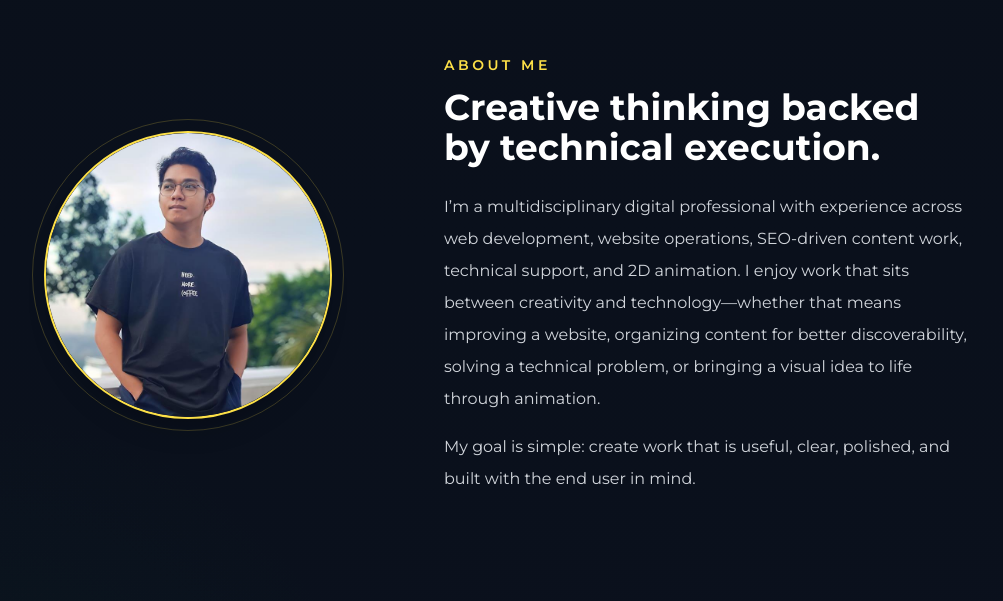
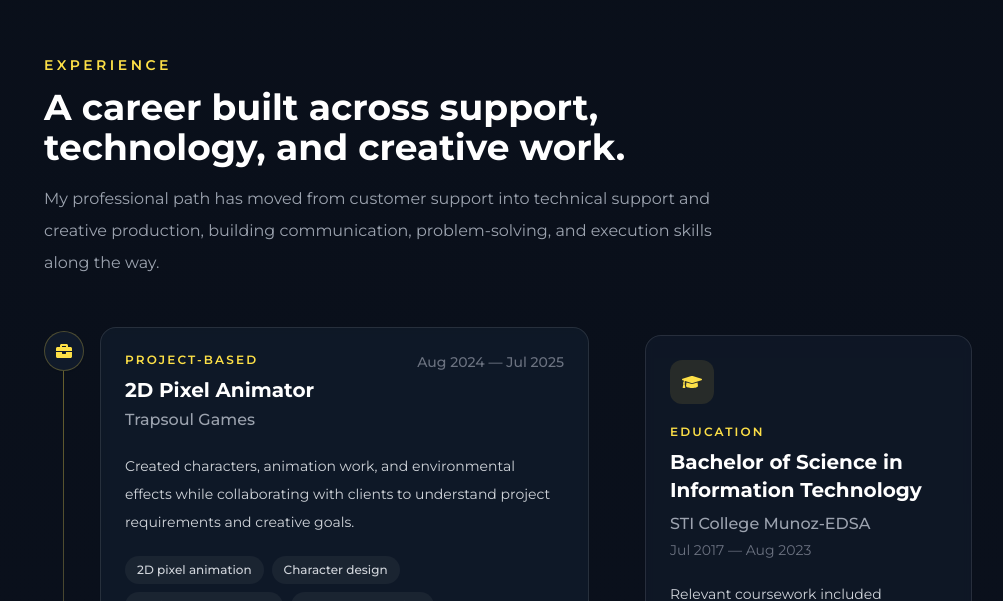
Before and after one commit to RaynGH/new-portfolio-main, a React (Create React App) app: page / in a window 1280 px wide. Shown: the part 1719-2320 px from the top of the page, without its empty margins (132-1135 px from the left). Built offline with nearby package versions, Linux system fonts and the light colour scheme.

Commit message:
Add Mark 1 experience section to homepage

```diff
--- a/src/Pages/Homepage.jsx
+++ b/src/Pages/Homepage.jsx
@@ -11,6 +11,7 @@ import Sidebar from '../Components/Sidebar.jsx';
 import Projects from '../Components/Projects.jsx';
 import Services from '../Components/Services.jsx';
 import ContactMe from '../Components/ContactMe.jsx';
+import Experience from '../Components/Experience.jsx';
 
 const CLIENTS = [
   {
@@ -199,6 +200,10 @@ function Homepage() {
           </div>
         </section>
 
+        <section id="experience" className="py-24 sm:py-32">
+          <Experience />
+        </section>
+
         <section id="about" className="py-24 sm:py-32">
           <div className="mx-auto max-w-6xl grid gap-12 lg:grid-cols-[0.8fr_1.2fr] items-center">
             <div className="flex justify-center lg:justify-start">
```
